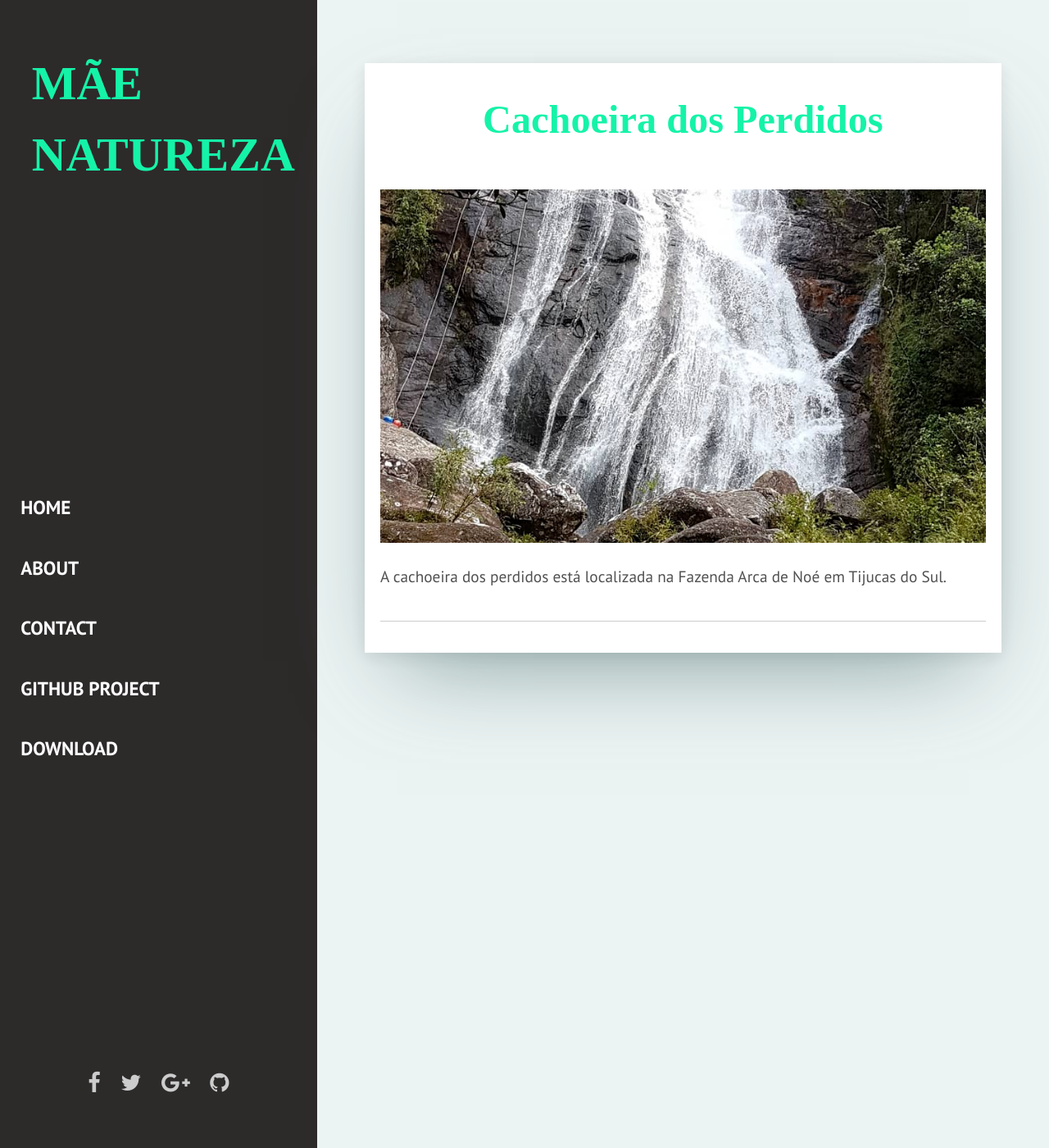
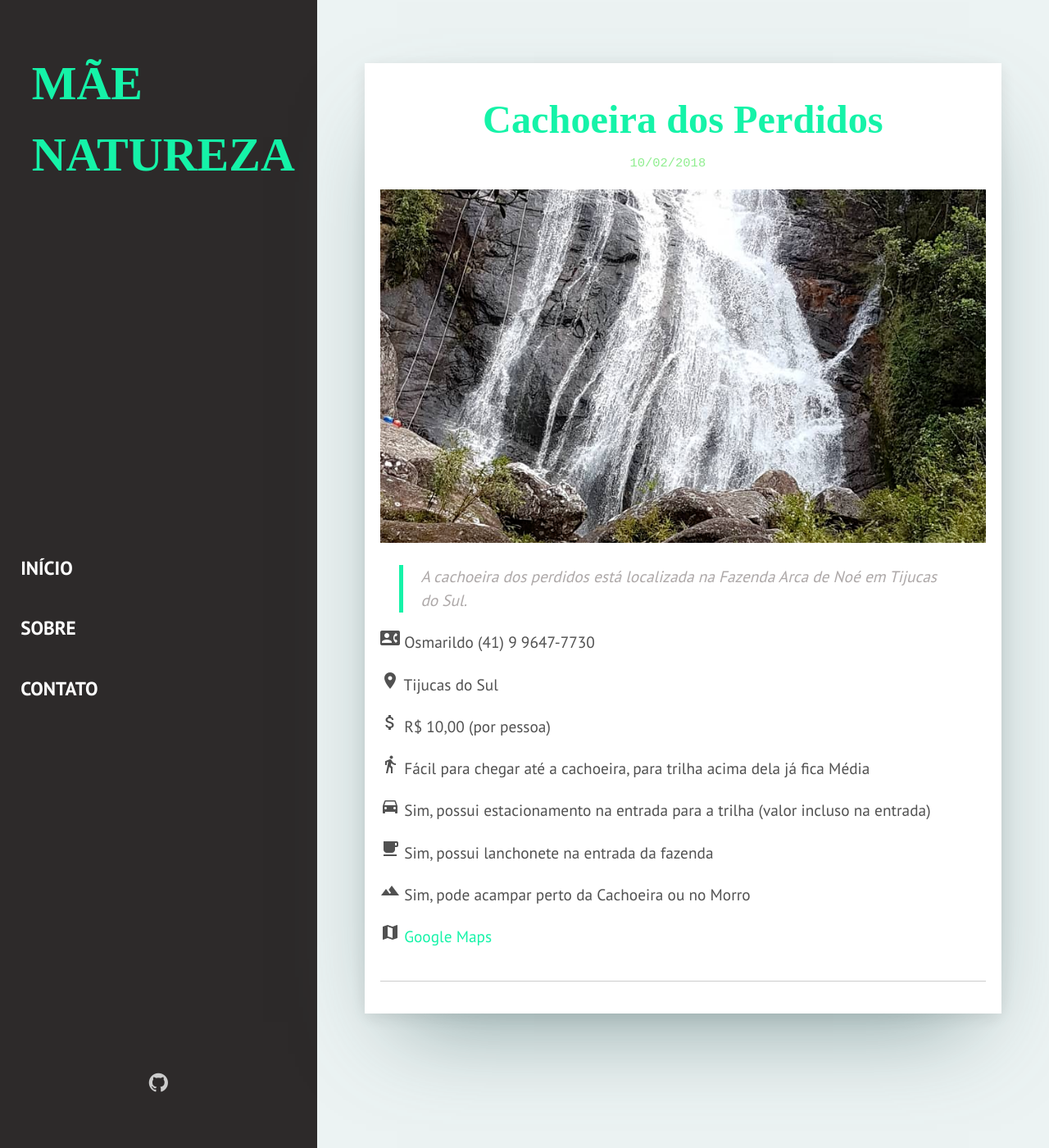
Before and after one commit to maenatureza/maenatureza.github.io, a Jekyll site: the page built from _posts/2018-02-10-cachoeira-dos-perdidos.markdown, in a window 1280 px wide and 1400 px high. Shown: the whole window at 82% size. Built offline with Jekyll 4.4.1, drawn with Linux system fonts in a browser that asks for light colours; some web fonts are replaced; comment, search, counter and statistics services are not loaded.

Commit message:
Adicionados icones e finalizada descricao da cachoeira do Morro dos Perdidos.

```diff
--- a/_config.yml
+++ b/_config.yml
@@ -11,7 +11,7 @@ url: "maenatureza.github.io" # the base hostname & protocol for your site, e.g.
 facebook: #Add your Facebook
 twitter: #Add your Twitter
 google-plus: #Add your Google+
-github: #Add your Github
+github: "maenatureza/maenatureza.github.io" #Add your Github
 
 # Contact form
 email: ggarciabas@googlemail.com #your-email@domain.com
--- a/_includes/head.html
+++ b/_includes/head.html
@@ -19,4 +19,6 @@
 	<link href="https://fonts.googleapis.com/css?family=Finger+Paint|PT+Sans:400,700" rel="stylesheet">
 	<link rel="stylesheet" href="{{ "/assets/fonts/font-awesome/css/font-awesome.min.css" | prepend: site.baseurl }}">
 	<link rel="stylesheet" href="{{ "/assets/css/main.css" | prepend: site.baseurl }}">
+	<link href="https://fonts.googleapis.com/icon?family=Material+Icons" rel="stylesheet">
+
 </head>
--- a/_includes/sidebar.html
+++ b/_includes/sidebar.html
@@ -2,21 +2,19 @@
 
   <div class="sidebar-container">
     <div class="sidebar-logo">
-      <a href="{{site.baseurl}}/" class="logo">{% if site.name %}{{site.name}}{% else %}Fresh{% endif %}</a>
+      <a href="{{site.baseurl}}/" class="logo">{{site.name}}</a>
     </div>
 
     <menu class="sidebar-menu">
-      <li class="menu-items"><a class="menu-links" href="{{site.baseurl}}/">Home</a></li>
-      <li class="menu-items"><a class="menu-links" href="{{site.baseurl}}/about/">About</a></li>
-      <li class="menu-items"><a class="menu-links" href="{{site.baseurl}}/contact/">Contact</a></li>
-      <li class="menu-items"><a class="menu-links" href="https://github.com/artemsheludko/fresh">Github project</a></li>
-      <li class="menu-items"><a class="menu-links" href="https://github.com/artemsheludko/fresh/archive/master.zip">Download</a></li>
+      <li class="menu-items"><a class="menu-links" href="{{site.baseurl}}/">Início</a></li>
+      <li class="menu-items"><a class="menu-links" href="{{site.baseurl}}/about/">Sobre</a></li>
+      <li class="menu-items"><a class="menu-links" href="{{site.baseurl}}/contact/">Contato</a></li>
     </menu>
 
     <div class="sidebar-social">
-      <li class="social-items"><a href="https://www.facebook.com/{{site.facebook}}" class="social-links"><i class="social-icons fa fa-facebook" aria-hidden="true"></i></a></li>
+      <!-- <li class="social-items"><a href="https://www.facebook.com/{{site.facebook}}" class="social-links"><i class="social-icons fa fa-facebook" aria-hidden="true"></i></a></li>
       <li class="social-items"><a href="https://twitter.com/{{site.twitter}}" class="social-links"><i class="social-icons fa fa-twitter" aria-hidden="true"></i></a></li>
-      <li class="social-items"><a href="https://plus.google.com/{{site.google-plus}}" class="social-links"><i class="social-icons fa fa-google-plus" aria-hidden="true"></i></a></li>
+      <li class="social-items"><a href="https://plus.google.com/{{site.google-plus}}" class="social-links"><i class="social-icons fa fa-google-plus" aria-hidden="true"></i></a></li> -->
       <li class="social-items"><a href="https://github.com/{{site.github}}" class="social-links"><i class="social-icons fa fa-github" aria-hidden="true"></i></a></li>
     </div>
 
--- a/_layouts/post.html
+++ b/_layouts/post.html
@@ -5,19 +5,52 @@ layout: default
   <div class="wrap-content">
     <header class="page-header">
       <h1 class="page-title">{{page.title}}</h1>
-      <div class="page-date"><span>{{post.date | date: '%d %b, %Y'}}&nbsp;&nbsp;&nbsp;&nbsp;</span></div>
+      <div class="page-date"><span>{{page.date | date: '%d/%m/%Y'}}&nbsp;&nbsp;&nbsp;&nbsp;</span></div>
     </header>
     <div class="page-content">
       {% if page.img %}
       <img class="page-img" src={{ "/assets/img/" | prepend: site.baseurl | append : page.img}} alt="{{page.title}}">
       {% endif %}
+
       {{page.content | markdownify}}
-      {% if post.trilha %}
-        <i class="material-icons" alt="Dificuldade da trilha.">directions_run</i> {{ post.trilha }}
+
+      <!-- https://materializecss.com/icons.html -->
+      {% if page.contato %}
+        <i class="material-icons" alt="Contato.">contact_phone</i> {{ page.contato }}</p>
       {% endif %}
-      {% if post.valor %}
-        <i class="material-icons" alt="Valor para acesso.">attach_money</i> {{ post.valor }}
+
+      {% if page.local %}
+        <i class="material-icons" alt="Local.">location_on</i> {{ page.local }}</p>
       {% endif %}
+
+      {% if page.valor %}
+        <i class="material-icons" alt="Valor para acesso.">attach_money</i> {{ page.valor }}</p>
+      {% endif %}
+
+      {% if page.trilha %}
+        <i class="material-icons" alt="Dificuldade da trilha.">directions_walk</i> {{ page.trilha }}</p>
+      {% endif %}
+
+      {% if page.estacionamento %}
+        <i class="material-icons" alt="Estacionamento.">directions_car</i> {{ page.estacionamento }}</p>
+      {% endif %}
+
+      {% if page.lanchonete %}
+        <i class="material-icons" alt="Lanchonete.">free_breakfast</i> {{ page.lanchonete }}</p>
+      {% endif %}
+
+      {% if page.hotel %}
+        <i class="material-icons" alt="Local para dormir.">hotel</i> {{ page.hotel }}</p>
+      {% endif %}
+
+      {% if page.acampamento %}
+        <i class="material-icons" alt="Local para acampar.">landscape</i> {{ page.acampamento }}</p>
+      {% endif %}
+
+      {% if page.mapa %}
+        <i class="material-icons" alt="Link para mapa.">map</i> <a href="{{ page.mapa }}">Google Maps</a></p>
+      {% endif %}
+
     </div>
     {% include disqus.html %}
   </div>
--- a/_posts/2018-02-10-cachoeira-dos-perdidos.markdown
+++ b/_posts/2018-02-10-cachoeira-dos-perdidos.markdown
@@ -6,17 +6,15 @@ date:   2018-02-10
 img: cachoeira_dos_perdidos/cachoeira_dos_perdidos_2.jpg
 description: A cachoeira dos perdidos está localizada na Fazenda Arca de Noé em Tijucas do Sul
 categories: cachoeiras
-trilha: "Fácil"
-valor: "R$ 10,00"
+
+contato: "Osmarildo (41) 9 9647-7730"
+local: "Tijucas do Sul"
+mapa: "https://goo.gl/maps/VU6Rk3qnJJ62"
+valor: "R$ 10,00 (por pessoa)"
+trilha: "Fácil para chegar até a cachoeira, para trilha acima dela já fica Média"
+estacionamento: "Sim, possui estacionamento na entrada para a trilha (valor incluso na entrada)"
+lanchonete: "Sim, possui lanchonete na entrada da fazenda"
+acampamento: "Sim, pode acampar perto da Cachoeira ou no Morro"
 ---
 
-A cachoeira dos perdidos está localizada na Fazenda Arca de Noé em Tijucas do Sul.
-
-
-<!-- Contato: Ozmarildo  -->
-<!-- Valor: 10,00 -->
-<!-- Trilha: Fácil -->
-<!-- Estacionamento: Sim -->
-<!-- Acampar: Sim -->
-<!-- Lanchonete: Sim -->
-<!--  -->
+> A cachoeira dos perdidos está localizada na Fazenda Arca de Noé em Tijucas do Sul.
--- a/index.html
+++ b/index.html
@@ -7,7 +7,7 @@ layout: default
   <div class="wrap-content">
     <header class="header-article">
       <h2 class="title-article"><a href="{{post.url | prepend: site.baseurl}}">{{post.title}}</a></h2>
-      <div class="post-date"><span>{{post.date | date: '%d %b, %Y'}}&nbsp;&nbsp;&nbsp;&nbsp;</span></div>
+      <div class="post-date"><span>{{post.date | date: '%d/%m/%Y'}}&nbsp;&nbsp;&nbsp;&nbsp;</span></div>
     </header>
     {% if post.img %}
        <img class="post-image" src={{ "/assets/img/" | prepend: site.baseurl | append: post.img }} alt="{{post.title}}">
```
